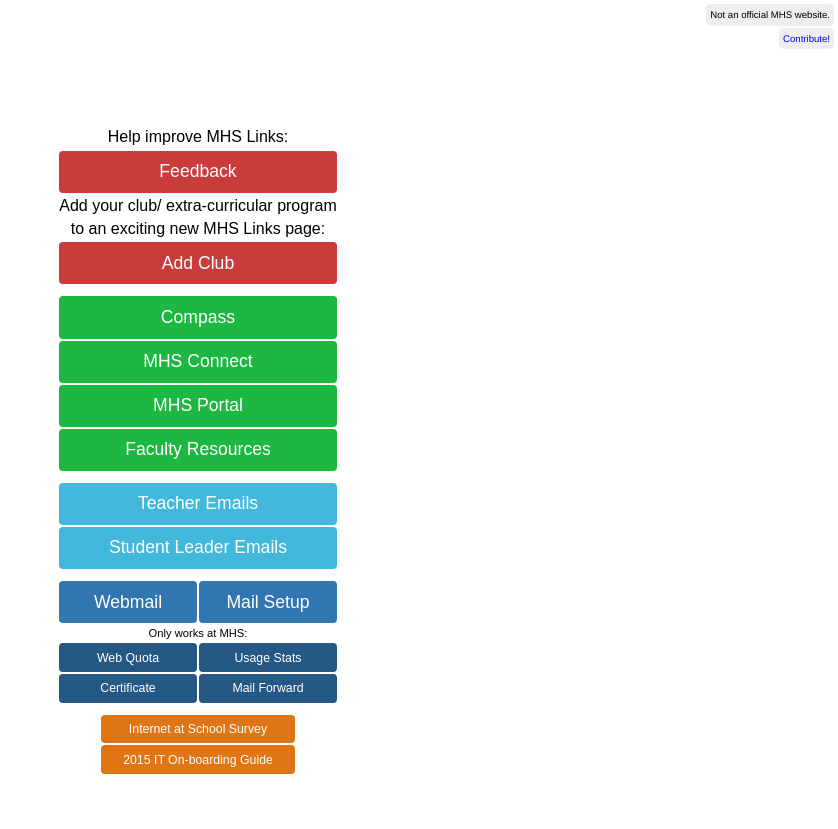
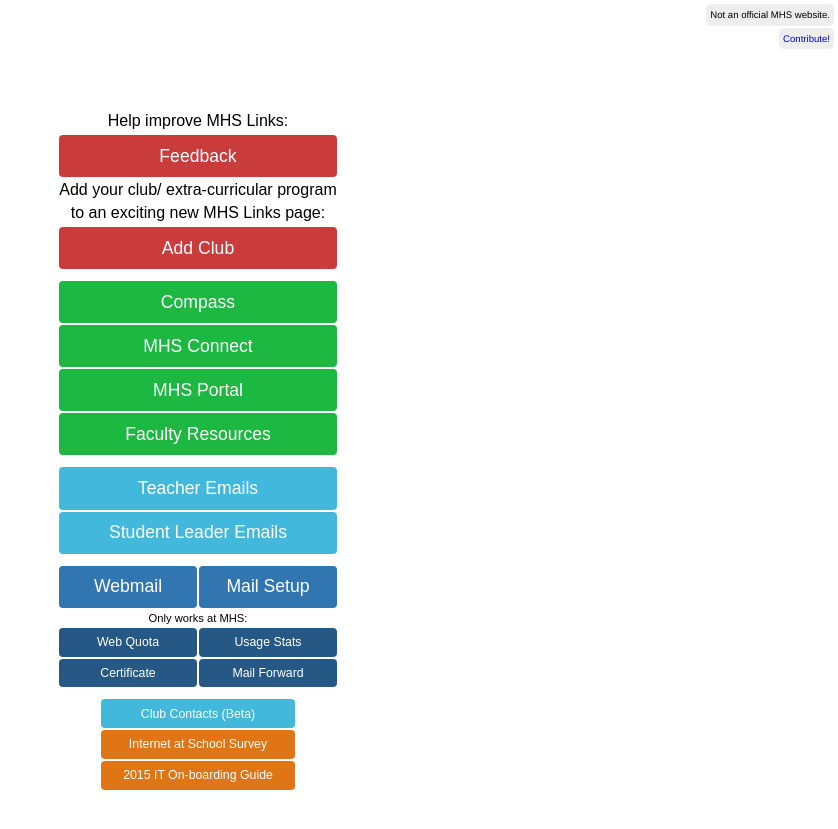
Before and after one commit to mhslinks/mhslinks.github.io, a Jekyll site: the page built from index.html, in a window 1280 px wide. Shown: the top 829 px of the page, without its empty margins (442-1280 px from the left). Built offline with Jekyll 4.4.1, drawn with Linux system fonts in a browser that asks for light colours.

Commit message:
add beta club contacts link to homepage

```diff
--- a/_data/narrowlinks.yml
+++ b/_data/narrowlinks.yml
@@ -1,3 +1,8 @@
+- name: Club Contacts (Beta)
+  url: clubs/
+  size: 1-1
+  colour: lightblue
+
 - name: Internet at School Survey
   url: http://goo.gl/forms/Ik30EZfqbP
   size: 1-1
```
